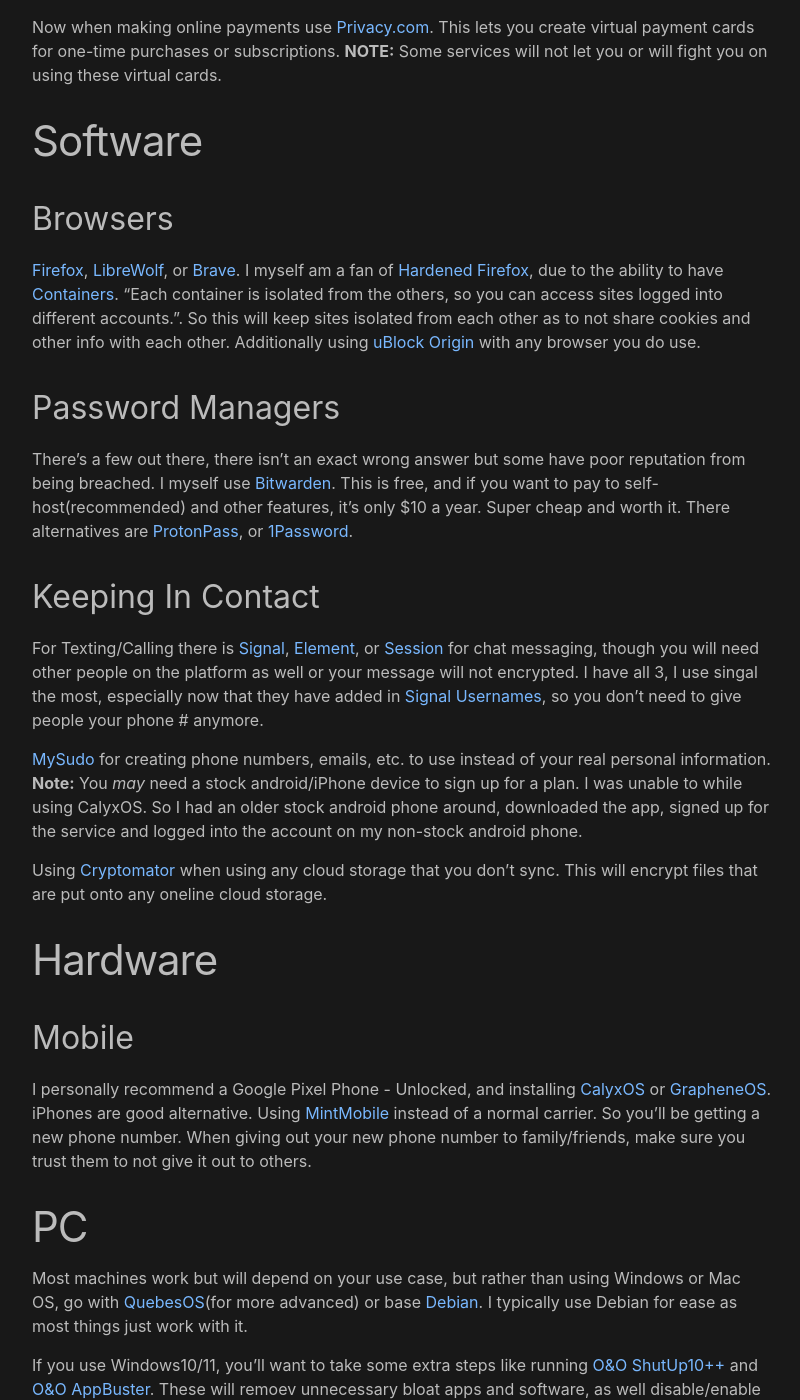
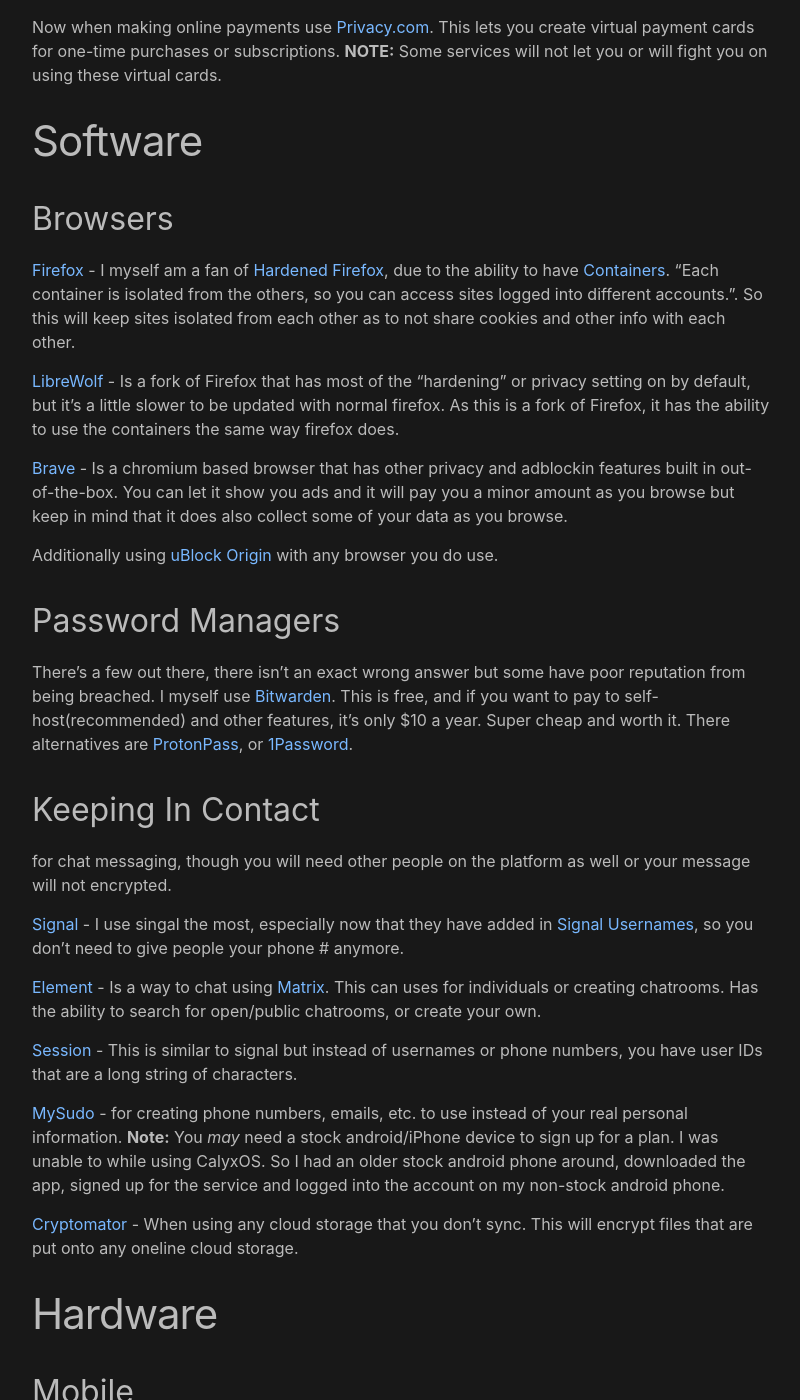
Before and after one commit to Th4ntis/th4ntis.github.io, a Jekyll site: the page built from _posts/2024-05-13-Staying-Private-In-2024.md, in a window 1280 px wide and 1400 px high, scrolled down 1272 px. Shown: the whole window, without its empty margins (238-1038 px from the left). Built offline with Jekyll 4.4.1, drawn with Linux system fonts in a browser that asks for light colours.

Commit message:
Update 2024-05-13-Staying-Private-In-2024.md

```diff
--- a/_posts/2024-05-13-Staying-Private-In-2024.md
+++ b/_posts/2024-05-13-Staying-Private-In-2024.md
@@ -29,24 +29,36 @@
 
 # Software
 ## Browsers
-[Firefox](https://firefox.com/), [LibreWolf](https://librewolf.net/), or [Brave](https://brave.com/). I myself am a fan of [Hardened Firefox](https://www.privacyguides.org/en/desktop-browsers/#firefox), due to the ability to have [Containers](https://addons.mozilla.org/en-US/firefox/addon/multi-account-containers/). "Each container is isolated from the others, so you can access sites logged into different accounts.". So this will keep sites isolated from each other as to not share cookies and other info with each other. Additionally using [uBlock Origin](https://github.com/gorhill/uBlock#ublock-origin) with any browser you do use.
+[Firefox](https://firefox.com/) - I myself am a fan of [Hardened Firefox](https://www.privacyguides.org/en/desktop-browsers/#firefox), due to the ability to have [Containers](https://addons.mozilla.org/en-US/firefox/addon/multi-account-containers/). "Each container is isolated from the others, so you can access sites logged into different accounts.". So this will keep sites isolated from each other as to not share cookies and other info with each other.
+
+[LibreWolf](https://librewolf.net/) - Is a fork of Firefox that has most of the "hardening" or privacy setting on by default, but it's a little slower to be updated with normal firefox. As this is a fork of Firefox, it has the ability to use the containers the same way firefox does.
+
+[Brave](https://brave.com/) - Is a chromium based browser that has other privacy and adblockin features built in out-of-the-box. You can let it show you ads and it will pay you a minor amount as you browse but keep in mind that it does also collect some of your data as you browse.
+
+Additionally using [uBlock Origin](https://github.com/gorhill/uBlock#ublock-origin) with any browser you do use.
 
 ## Password Managers
 There's a few out there, there isn't an exact wrong answer but some have poor reputation from being breached. I myself use [Bitwarden](https://bitwarden.com/). This is free, and if you want to pay to self-host(recommended) and other features, it's only $10 a year. Super cheap and worth it. There alternatives are [ProtonPass](https://proton.me/pass), or [1Password](https://1password.com/).
 
 ## Keeping In Contact
-For Texting/Calling there is [Signal](https://signal.org/en/), [Element](https://element.io/), or [Session](https://getsession.org/) for chat messaging, though you will need other people on the platform as well or your message will not encrypted. I have all 3, I use singal the most, especially now that they have added in [Signal Usernames](https://www.signal.org/blog/phone-number-privacy-usernames/), so you don't need to give people your phone # anymore.
+for chat messaging, though you will need other people on the platform as well or your message will not encrypted.
 
-[MySudo](https://mysudo.com/) for creating phone numbers, emails, etc. to use instead of your real personal information. **Note:** You _may_ need a stock android/iPhone device to sign up for a plan. I was unable to while using CalyxOS. So I had an older stock android phone around, downloaded the app, signed up for the service and logged into the account on my non-stock android phone.
+[Signal](https://signal.org/en/) - I use singal the most, especially now that they have added in [Signal Usernames](https://www.signal.org/blog/phone-number-privacy-usernames/), so you don't need to give people your phone # anymore.
 
-Using [Cryptomator](https://cryptomator.org/) when using any cloud storage that you don't sync. This will encrypt files that are put onto any oneline cloud storage.
+[Element](https://element.io/) - Is a way to chat using [Matrix](https://element.io/matrix-benefits). This can uses for individuals or creating chatrooms. Has the ability to search for open/public chatrooms, or create your own.
+
+[Session](https://getsession.org/) - This is similar to signal but instead of usernames or phone numbers, you have user IDs that are a long string of characters.
+
+[MySudo](https://mysudo.com/) - for creating phone numbers, emails, etc. to use instead of your real personal information. **Note:** You _may_ need a stock android/iPhone device to sign up for a plan. I was unable to while using CalyxOS. So I had an older stock android phone around, downloaded the app, signed up for the service and logged into the account on my non-stock android phone.
+
+[Cryptomator](https://cryptomator.org/) - When using any cloud storage that you don't sync. This will encrypt files that are put onto any oneline cloud storage.
 
 # Hardware
 ## Mobile
 I personally recommend a Google Pixel Phone - Unlocked, and installing [CalyxOS](https://calyxos.org/) or [GrapheneOS](https://grapheneos.org/). iPhones are good alternative. Using [MintMobile](https://www.mintmobile.com/) instead of a normal carrier. So you'll be getting a new phone number. When giving out your new phone number to family/friends, make sure you trust them to not give it out to others.
 
 # PC
-Most machines work but will depend on your use case, but rather than using Windows or Mac OS, go with [QuebesOS](https://www.qubes-os.org/)(for more advanced) or base [Debian](https://www.debian.org/). I typically use Debian for ease as most things just work with it.
+Most machines work but will depend on your use case, but rather than using Windows or Mac OS, go with [QuebesOS](https://www.qubes-os.org/)(for more advanced) or base [Debian Linux](https://www.debian.org/). I typically use Debian for ease as most things just work with it.
 
 If you use Windows10/11, you'll want to take some extra steps like running [O&O ShutUp10++](https://www.oo-software.com/en/shutup10) and [O&O AppBuster](https://www.oo-software.com/en/ooappbuster). These will remoev unnecessary bloat apps and software, as well disable/enable certain features that are built into Windows that collects your data. You can use [Chris Titus's Windows Utility](https://github.com/ChrisTitusTech/winutil) for additional options.
 
```
